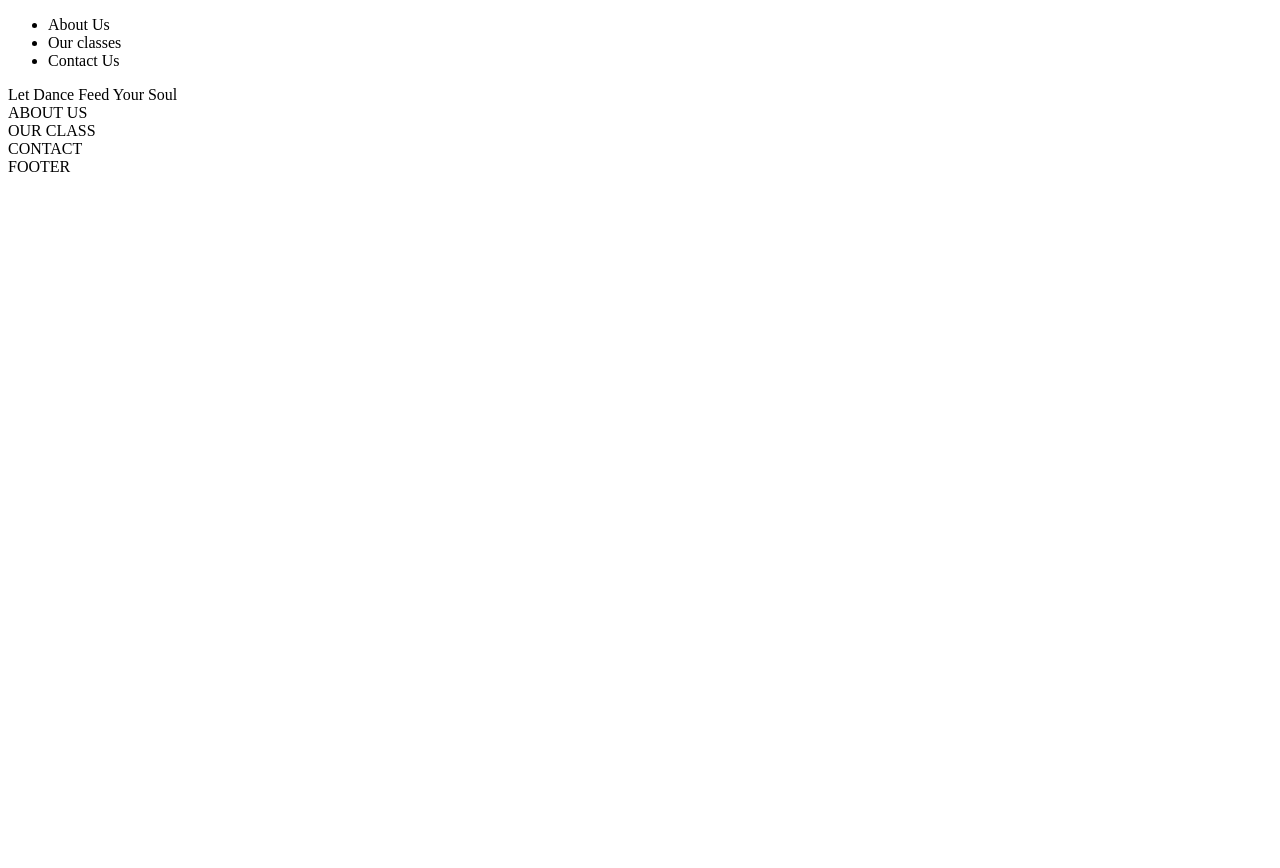
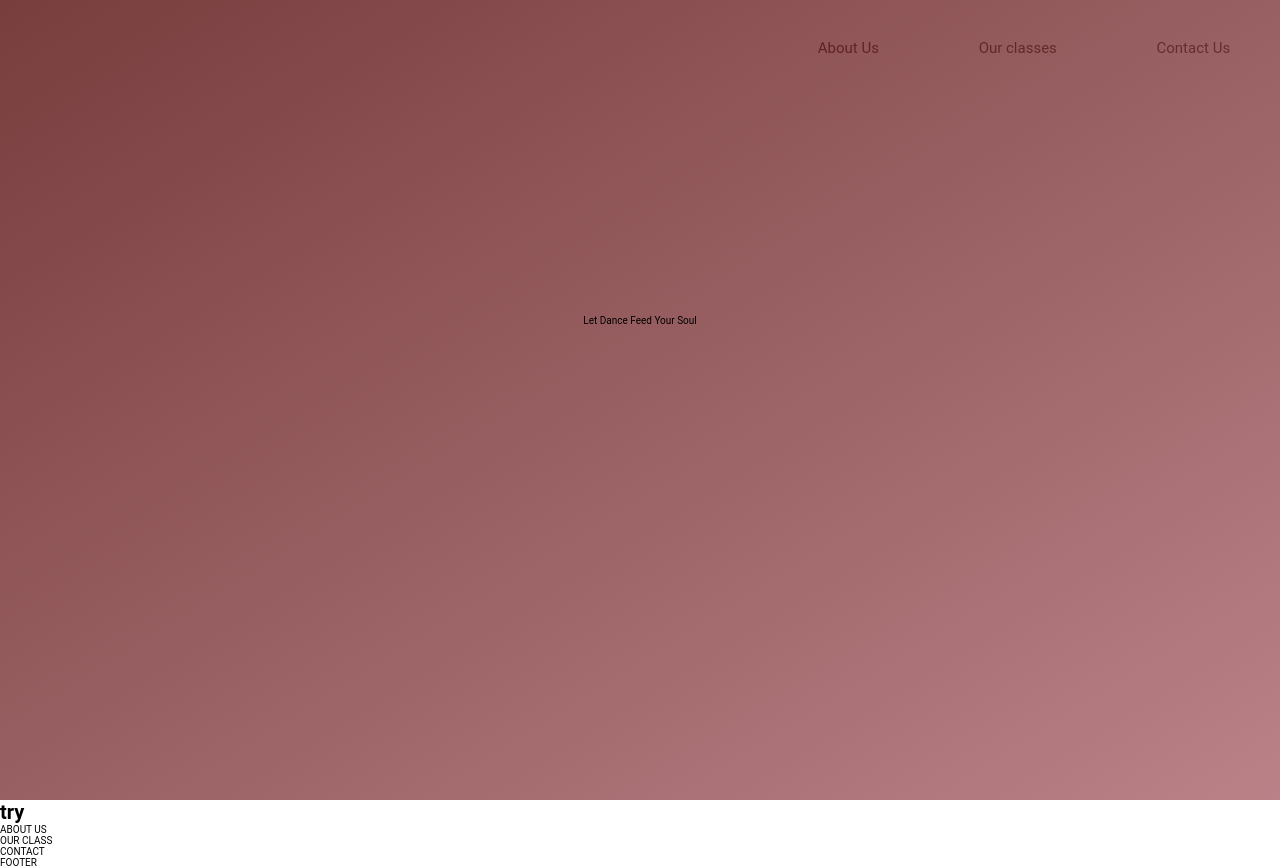
Before and after one commit to unachoza/Dance-Motion-Tween-Layout, a website: page index.html in a window 1280 px wide. Before the commit the page ends 800 px from the top, so only its background shows below. Drawn offline with Linux system fonts and the light colour scheme.

Commit message:
nav with 100% height

```diff
--- a/index.html
+++ b/index.html
@@ -1,8 +1,11 @@
 <!DOCTYPE html>
 <html lang="en">
   <head>
-  <meta charset="UTF-8">
-  <meta name="viewport" content="width=device-width, initial-scale=1.0">
+    <meta charset="UTF-8" />
+    <meta name="viewport" content="width=device-width, initial-scale=1.0" />
+    <link href="https://fonts.googleapis.com/css?family=Lato:100,300,400,700,900" rel="stylesheet" />
+    <link rel="stylesheet" href="css/style.css" />
+
     <title>DANCE</title>
   </head>
   <body>
@@ -13,7 +16,12 @@
         <li class="nav__item">Contact Us</li>
       </ul>
     </header>
-  <section class="landing">Let Dance Feed Your Soul</section>
+    <section class="landing">
+      <div class="landing__title">
+        Let Dance Feed Your Soul
+      </div>
+    </section>
+    <h1>try</h1>
     <section class="about">ABOUT US</section>
     <section class="classes">OUR CLASS</section>
     <section class="contact">CONTACT</section>
--- /dev/null
+++ b/scss/_variables.scss
@@ -0,0 +1,6 @@
+$color-dark: rgb(85, 179, 110);
+$color-light: rgb(197, 216, 130);
+
+$color-grey-dark: rgb(54, 53, 53);
+$color-white: #fff;
+$color-black: #000;
--- /dev/null
+++ b/scss/main.scss
@@ -0,0 +1,70 @@
+*,
+*:after,
+*:before {
+  margin: 0;
+  padding: 0;
+  box-sizing: inherit;
+}
+
+html {
+  // This defines what 1rem is
+  font-size: 62.5%; //1 rem = 10px; 10px/16px = 62.5%
+  font-family: 'Roboto', sans-serif;
+
+  // @media (max-width: 600px) {
+  //   font-size: 50%;
+  // }
+  // @include response-phone {
+  //   font-size: 50%;
+  // }
+}
+
+body {
+  box-sizing: border-box;
+}
+.header {
+  position: fixed;
+  right: 0;
+  height: 12vh;
+
+  .nav {
+    font-size: 1.5rem;
+    position: relative;
+    flex-direction: row;
+    justify-content: space-around;
+    list-style: none;
+    text-decoration: none;
+    display: flex;
+    width: 40vw;
+    height: 100%;
+    align-items: center;
+
+    ul {
+      position: absolute;
+      list-style: none;
+      text-decoration: none;
+      align-items: center;
+
+      li {
+      }
+    }
+  }
+}
+
+.landing {
+  height: 100vh;
+  background: linear-gradient(to right bottom, rgba(86, 13, 13, 0.8), rgba(169, 99, 106, 0.8));
+  background-size: cover;
+  background-position: top;
+  position: relative;
+
+  &__title {
+    position: absolute;
+    top: 40%;
+    left: 50%;
+    transform: translate(-50%, -50%);
+    text-align: center;
+  }
+  &__text-box {
+  }
+}
```
Also changed, not shown: package.json (added, +26 -0 lines), ballet-assets/bar-stretch.jpg (added), ballet-assets/dancer-male.png (added), ballet-assets/dancer.jpg (added), ballet-assets/pas-de-deux-partial.jpg (added), ballet-assets/pas-de-deux.jpg (added), ballet-assets/red-standing-split.jpg (added), css/style.css (added), 2 other files. Lines whose indentation alone changed are shown as unchanged.
